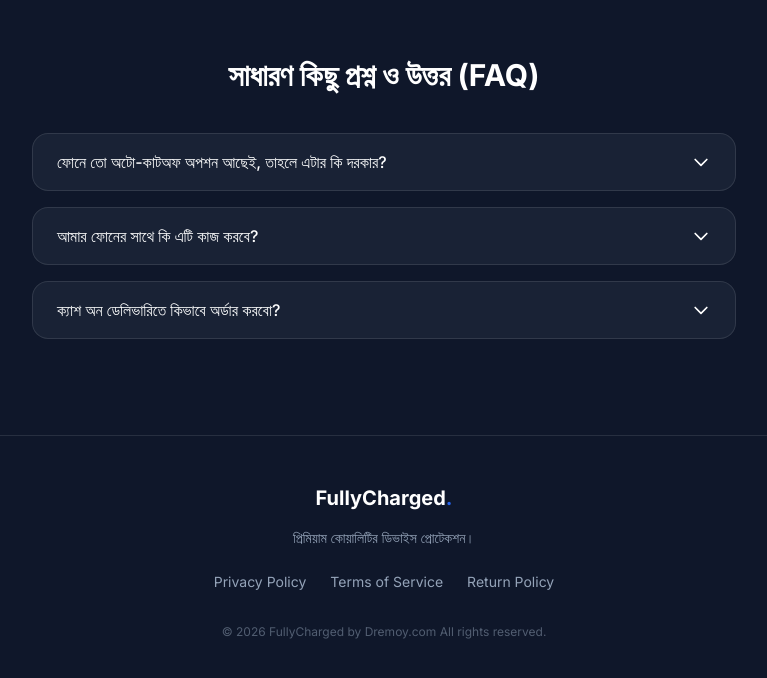
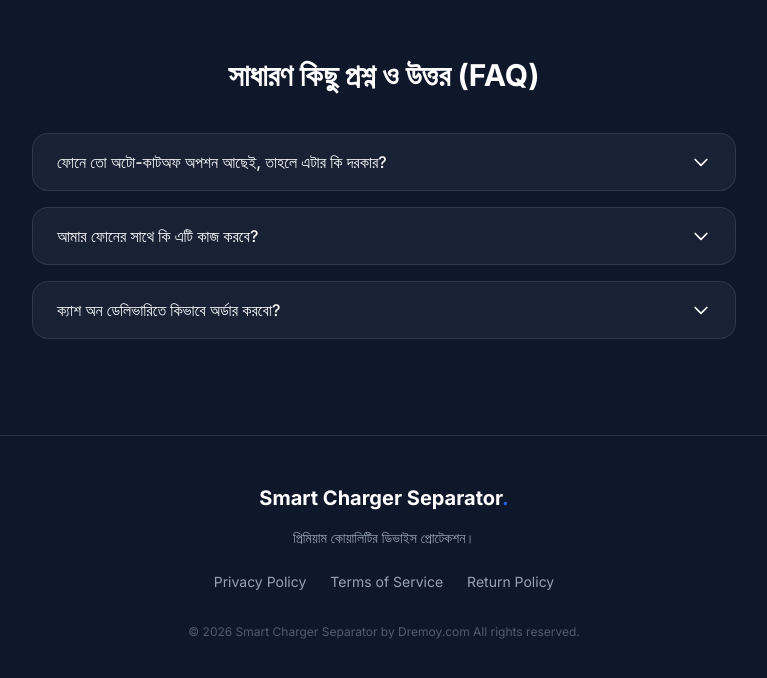
Before and after one commit to dremoyit-maker/lp, a website: page index.html in a window 1280 px wide. Shown: the part 5624-6302 px from the top of the page, without its empty margins (256-1023 px from the left). Drawn offline with nearby package versions, Linux system fonts and the light colour scheme; a web font is replaced by a local one.

Commit message:
Update index.html

```diff
--- a/index.html
+++ b/index.html
@@ -1183,14 +1183,14 @@
     <!-- Footer -->
     <footer class="border-t border-white/10 py-12 text-center bg-base pb-24 md:pb-12">
         <div class="max-w-7xl mx-auto px-4 sm:px-6 lg:px-8">
-            <h3 class="text-xl font-bold mb-4">FullyCharged<span class="text-primary">.</span></h3>
+            <h3 class="text-xl font-bold mb-4">Smart Charger Separator<span class="text-primary">.</span></h3>
             <p class="text-textMuted text-sm mb-6">প্রিমিয়াম কোয়ালিটির ডিভাইস প্রোটেকশন।</p>
             <div class="flex justify-center gap-6 text-sm text-textMuted mb-8">
                 <a href="#" class="hover:text-white transition-colors">Privacy Policy</a>
                 <a href="#" class="hover:text-white transition-colors">Terms of Service</a>
                 <a href="#" class="hover:text-white transition-colors">Return Policy</a>
             </div>
-            <p class="text-xs text-textMuted/50">&copy; 2026 FullyCharged by Dremoy.com All rights reserved.</p>
+            <p class="text-xs text-textMuted/50">&copy; 2026 Smart Charger Separator by Dremoy.com All rights reserved.</p>
         </div>
     </footer>
 
```
